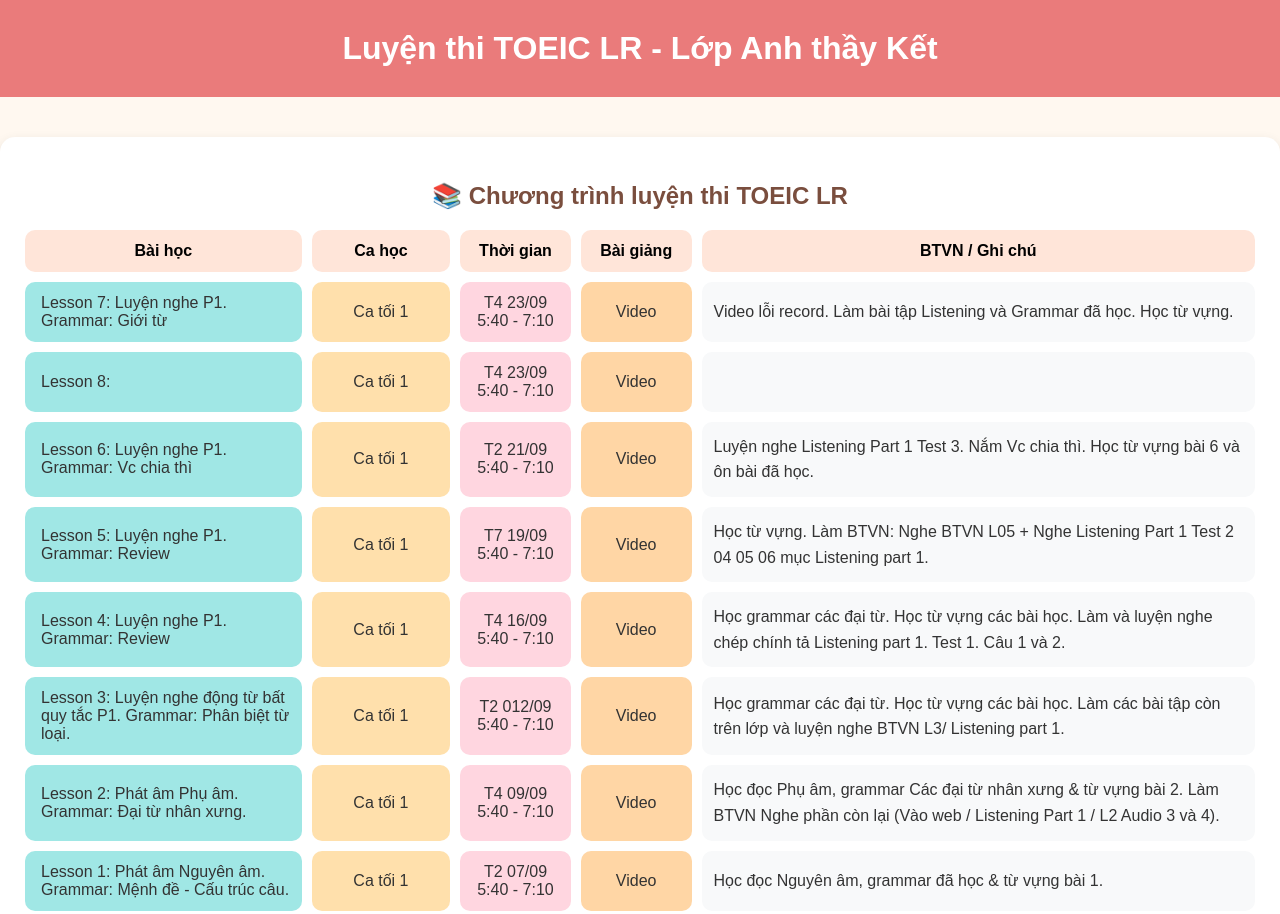
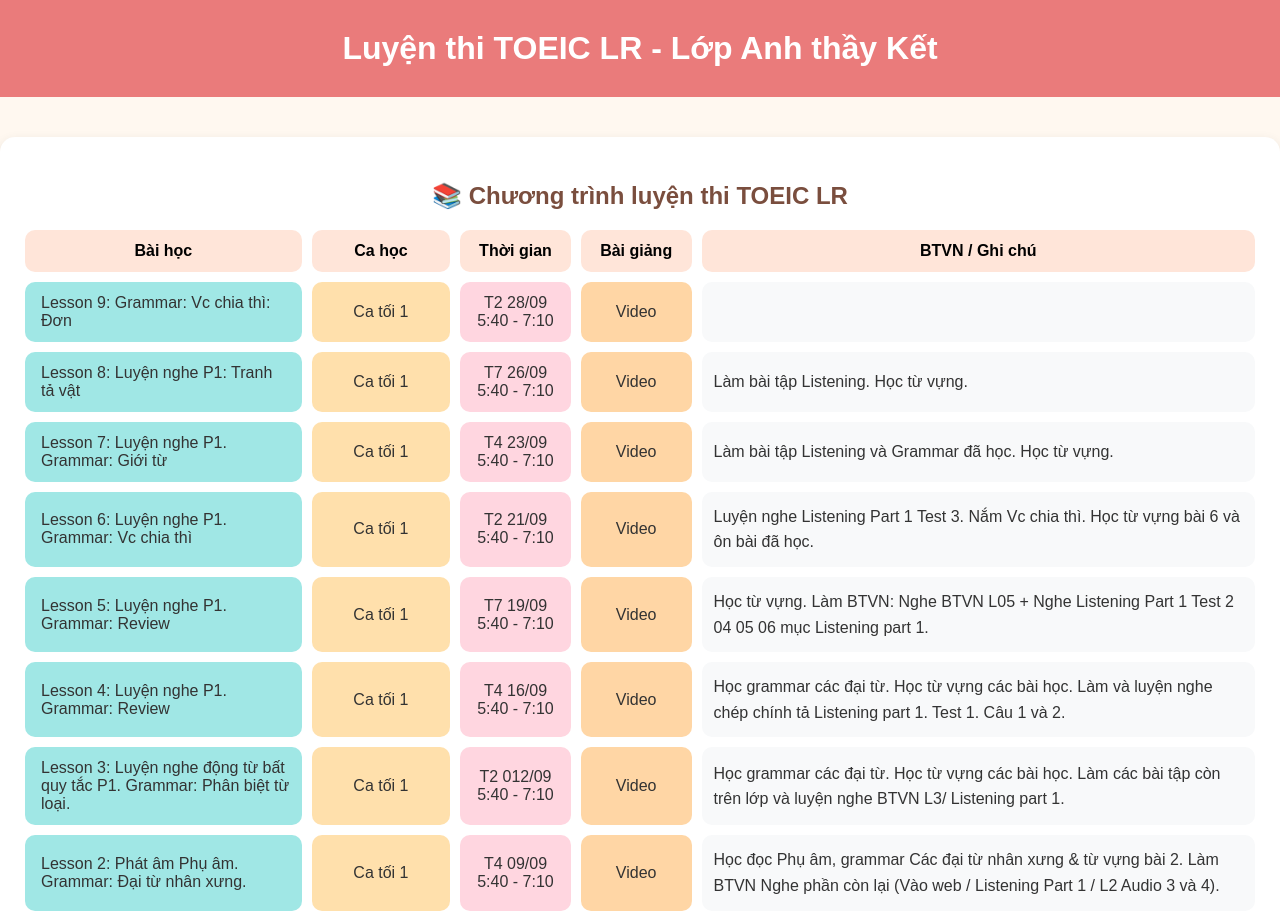
Before and after one commit to ketng91/khoatoeicLR, a plain HTML site: page index.html in a window 1280 px wide. Shown: the top 914 px of the page. Drawn offline with Linux system fonts and the light colour scheme.

Commit message:
Add files via upload

```diff
--- a/index.html
+++ b/index.html
@@ -223,16 +223,25 @@ const lessons = [
     lessonLink:"",
     session:"Ca tối 1",
     time:"T4 23/09<br>5:40 - 7:10",
-    video:"",
+    video:"https://youtu.be/L0BL94_-iZU",
     homework:"",
-    note:"Video lỗi record. Làm bài tập Listening và Grammar đã học. Học từ vựng."
+    note:"Làm bài tập Listening và Grammar đã học. Học từ vựng."
 },
 
 {
-    lesson:"Lesson 8: ",
+    lesson:"Lesson 8: Luyện nghe P1: Tranh tả vật",
     lessonLink:"",
     session:"Ca tối 1",
-    time:"T4 23/09<br>5:40 - 7:10",
+    time:"T7 26/09<br>5:40 - 7:10",
+    video:"https://youtu.be/H2yVlvfhVno",
+    homework:"",
+    note:"Làm bài tập Listening. Học từ vựng."
+},
+{
+    lesson:"Lesson 9: Grammar: Vc chia thì: Đơn",
+    lessonLink:"",
+    session:"Ca tối 1",
+    time:"T2 28/09<br>5:40 - 7:10",
     video:"",
     homework:"",
     note:""
```
